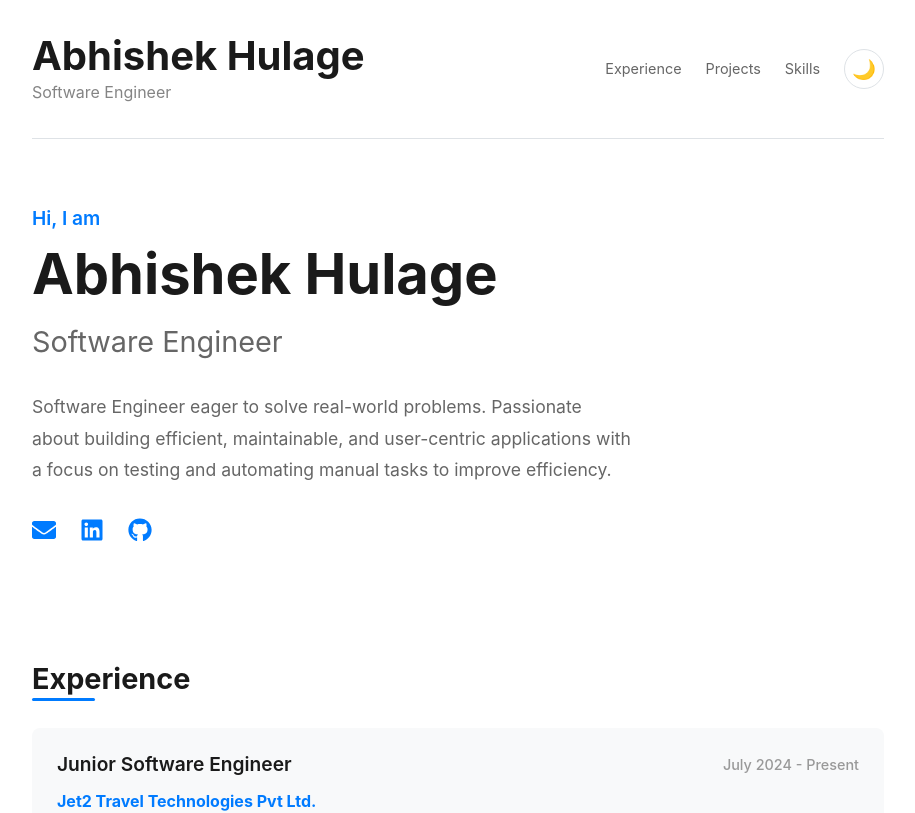
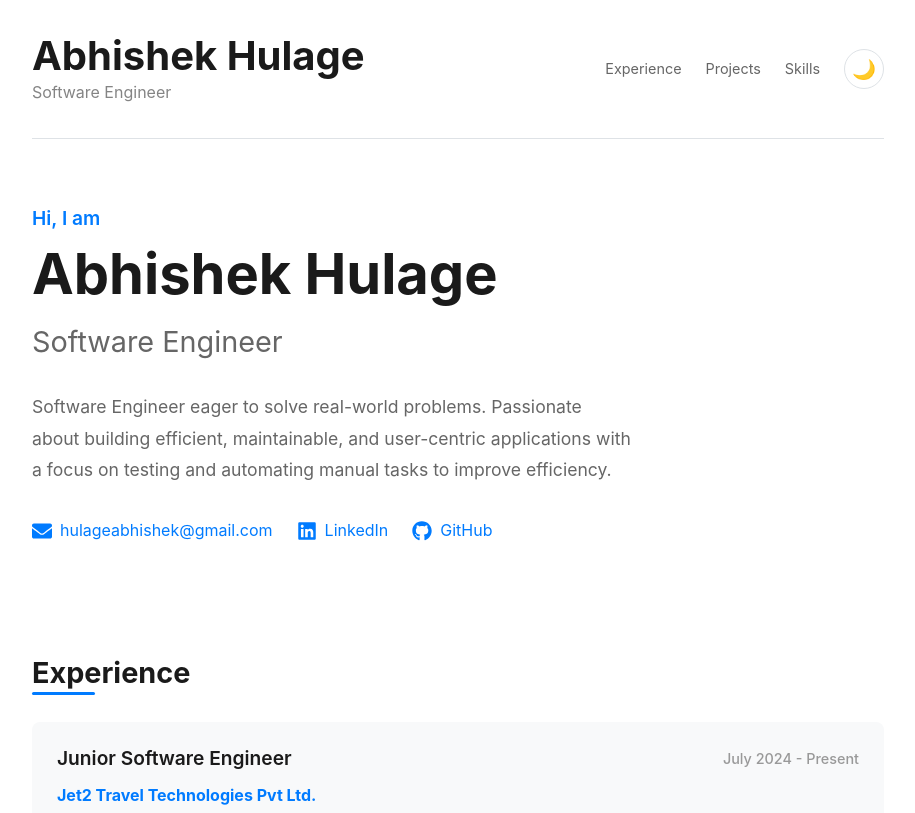
Before and after one commit to rohan-hulage/rohan-hulage.github.io, a React (Vite) app: page / in a window 1280 px wide. Shown: the top 813 px of the page, without its empty margins (182-1097 px from the left). Built offline with nearby package versions, Linux system fonts and the light colour scheme.

Commit message:
revert changes

```diff
--- a/src/components/Hero.tsx
+++ b/src/components/Hero.tsx
@@ -40,8 +40,10 @@ const Hero: React.FC = () => {
                     className="social-link"
                     aria-label={`Email to ${personal.email}`}
                     title={personal.email}
+                    style={{ display: 'flex', alignItems: 'center', gap: '0.5rem' }}
                 >
-                    <FaEnvelope size={24} />
+                    <FaEnvelope size={20} />
+                    <span>{personal.email}</span>
                 </a>
                 <a
                     href={personal.linkedin}
@@ -50,8 +52,10 @@ const Hero: React.FC = () => {
                     className="social-link"
                     aria-label="LinkedIn Profile"
                     title="LinkedIn"
+                    style={{ display: 'flex', alignItems: 'center', gap: '0.5rem' }}
                 >
-                    <FaLinkedin size={24} />
+                    <FaLinkedin size={20} />
+                    <span>LinkedIn</span>
                 </a>
                 <a
                     href={personal.github}
@@ -60,8 +64,10 @@ const Hero: React.FC = () => {
                     className="social-link"
                     aria-label="GitHub Profile"
                     title="GitHub"
+                    style={{ display: 'flex', alignItems: 'center', gap: '0.5rem' }}
                 >
-                    <FaGithub size={24} />
+                    <FaGithub size={20} />
+                    <span>GitHub</span>
                 </a>
             </div>
         </section>
```
